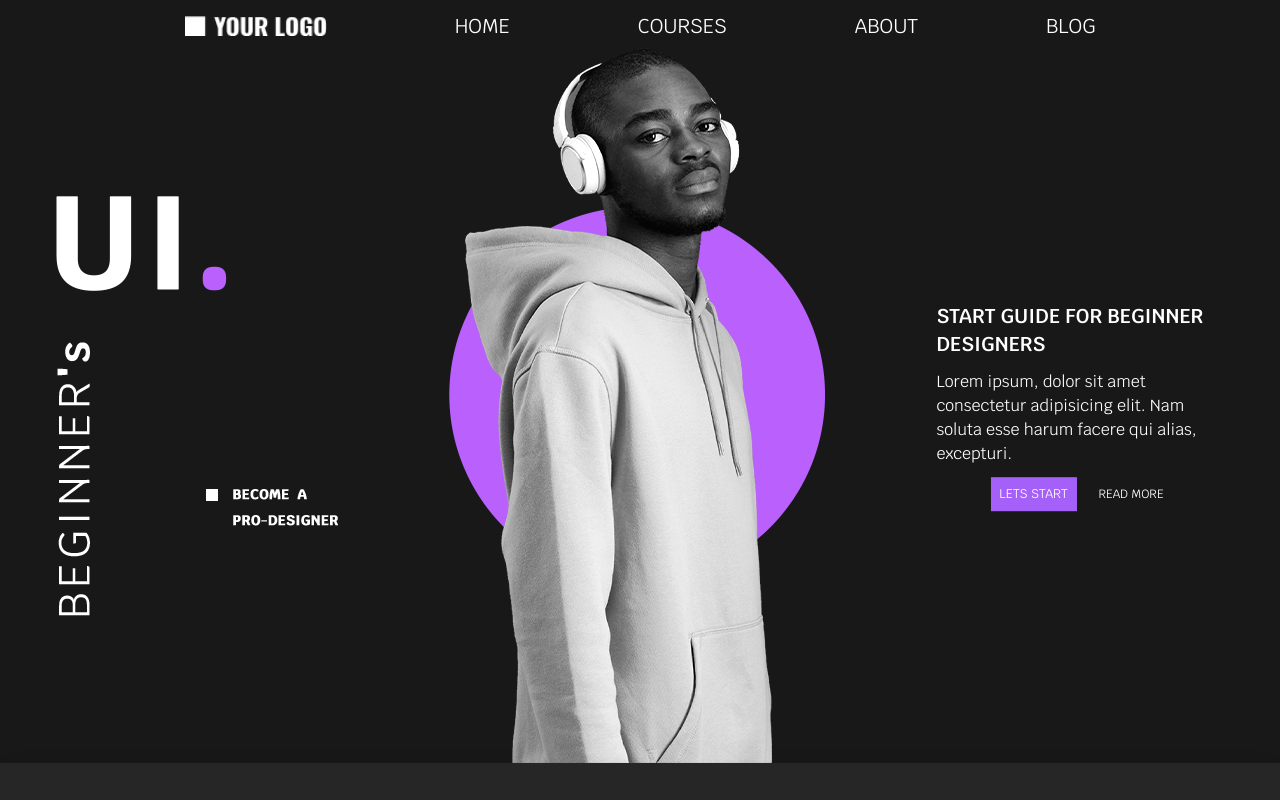
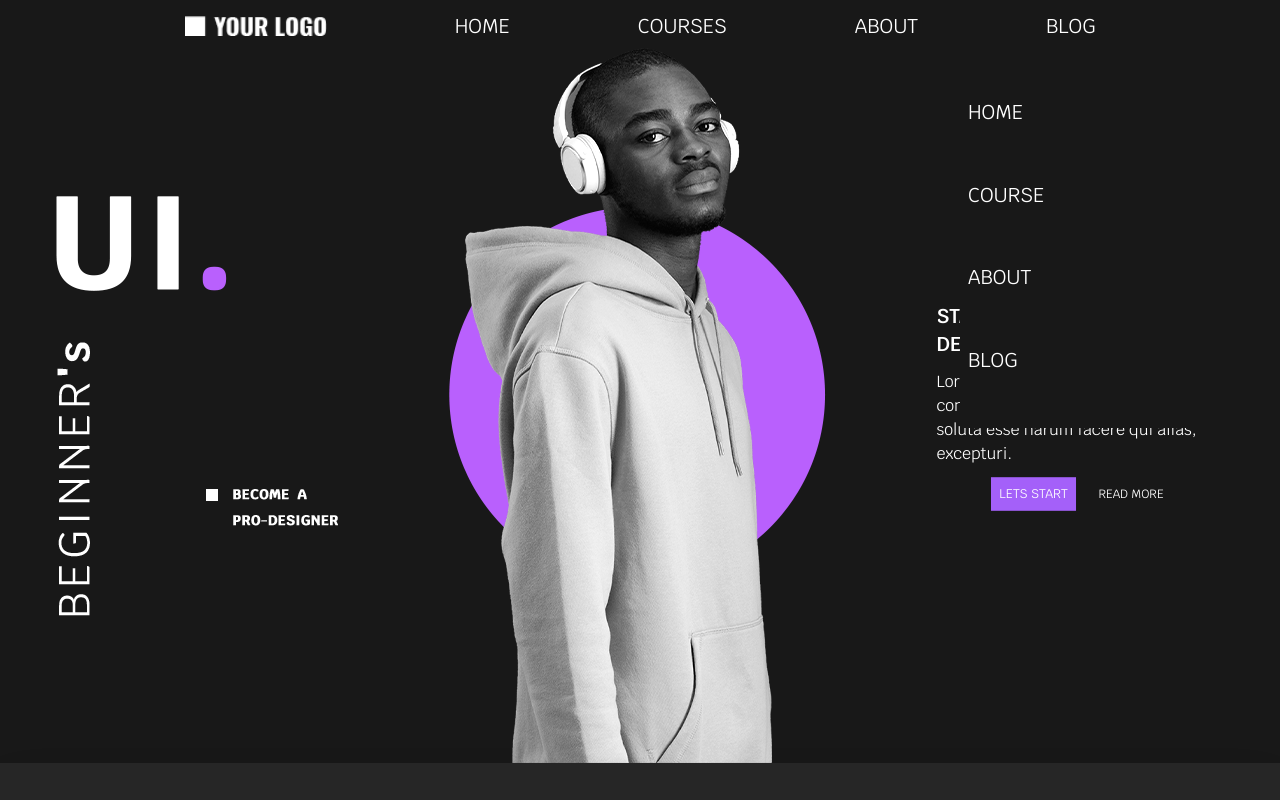
Before and after one commit to JsCodeDevlopment/Beginner-Lp, a React (Vite) app: page / in a window 1280 px wide. Shown: the top 800 px of the page. Built offline with nearby package versions, Linux system fonts and the light colour scheme.

Commit message:
refac: show left menu

```diff
--- a/src/components/Header.jsx
+++ b/src/components/Header.jsx
@@ -1,10 +1,11 @@
 import "../index.css";
 import Logo from "../assets/Your-Logo.png";
 import Menu from "../assets/menu.png";
+import { RightMenu } from "./Menu";
 
 export const Header = () => {
   return (
-    <div className="w-full h-12 bg-background fixed">
+    <div className="w-full z-10 h-12 bg-background fixed">
       <div className="flex items-center text-white text-xl p-3 justify-center gap-32">
         <a href="#Home">
           <img src={Logo} aria-hidden="true" className="w-30 h-5" />
@@ -17,6 +18,9 @@ export const Header = () => {
         <a href="#About" className="max-lg:hidden">ABOUT</a>
         <a href="#Newsletter" className="max-lg:hidden">BLOG</a>
       </div>
+      <>
+        <RightMenu/>
+      </>
     </div>
   );
 };
--- a/src/components/Home.jsx
+++ b/src/components/Home.jsx
@@ -22,7 +22,7 @@ export const Home = () => {
             esse harum facere qui alias, excepturi.
           </p>
           <div className="flex gap-5 justify-center">
-            <button className="text-white text-xs scale-105 bg-violeta p-2">LETS START</button>
+            <button className="text-white text-xs scale-105 z-0 bg-violeta p-2">LETS START</button>
             <button className="text-white text-xs p-1">READ MORE</button>
           </div>
         </section>
--- /dev/null
+++ b/src/components/Menu.jsx
@@ -0,0 +1,33 @@
+import React from "react";
+const links = [
+  {
+    text: "HOME",
+    href: "#home",
+  },
+  {
+    text: "COURSE",
+    href: "#course",
+  },
+  {
+    text: "ABOUT",
+    href: "#about",
+  },
+  {
+    text: "BLOG",
+    href: "#blog",
+  },
+];
+
+export function RightMenu() {
+  return (
+    <div className="relative bottom-2 block text-white text-xl ">
+      <ul className="flex flex-col justify-evenly pl-2 bg-background w-80 h-96 z-50 relative top-0 left-3/4">
+        {links.map((link) => (
+          <li key={link.text} className="relative hover:before:absolute hover:before:bg-violeta hover:before:w-32 hover:before:h-2 hover:before:top-6">
+            <a href={link.href}>{link.text}</a>
+          </li>
+        ))}
+      </ul>
+    </div>
+  );
+}
--- a/src/index.css
+++ b/src/index.css
@@ -1,3 +1,6 @@
 @tailwind base;
 @tailwind components;
 @tailwind utilities;
+html {
+    scroll-behavior: smooth;
+}
```
